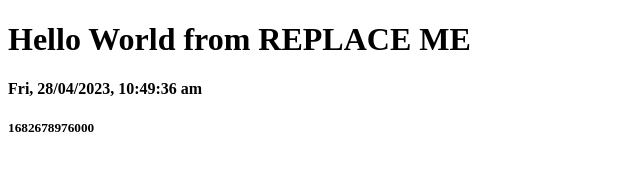
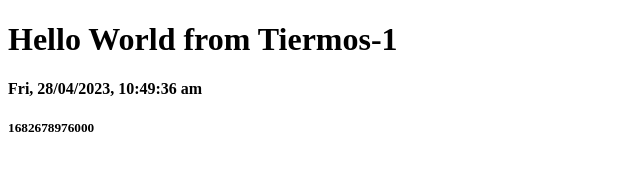
Before and after one commit to Tiermos/1, a plain HTML site: page docs/index.html in a window 1280 px wide. Shown: the whole page, without its empty margins (0-640 px from the left). Drawn offline with Linux system fonts and the light colour scheme.

Commit message:
fix discription

```diff
--- a/docs/index.html
+++ b/docs/index.html
@@ -3,10 +3,10 @@
 <head>
  <meta charset="UTF-8">
 <meta name="viewport" content="width=device-width, initial-scale=1.0">
-<title>my REPLACE ME </title>
+<title>my Tiermos-1 </title>
 </head>
 <body>
-<h1>Hello World from REPLACE ME </h1>
+<h1>Hello World from Tiermos-1 </h1>
 <!-- ipaddresses past next line -->
 <h4 id="id01">AAAA</h4>
 <h5 id="id02">AAAA</h5>
```
